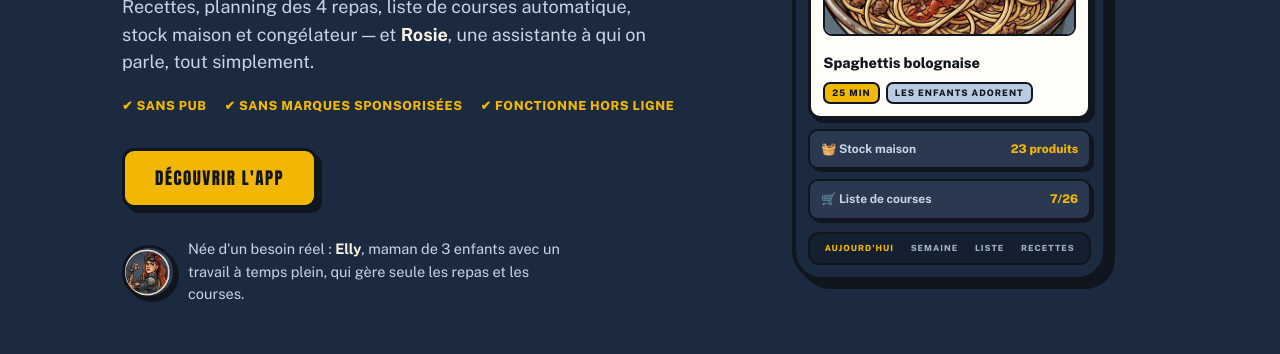
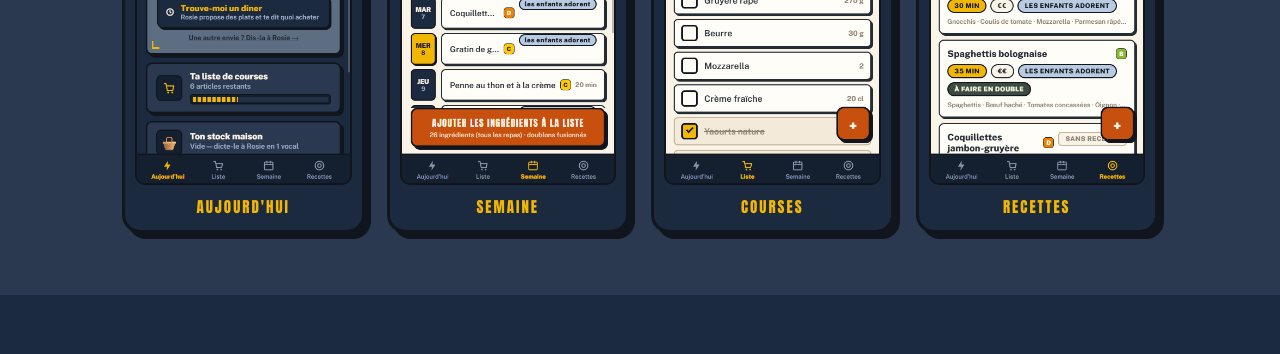
Before and after one commit to nicolasthiebautgeorge-ctrl/elly-fresh-site, a plain HTML site: page index.html in a window 1280 px wide. Shown: the part 982-1336 px from the top of the page. Drawn offline with nearby package versions, Linux system fonts and the light colour scheme.

Commit message:
Add real app screenshots section after hero banner (4 tabs captured from live app)
Co-authored-by: Cursor <cursoragent@cursor.com>

```diff
--- a/index.html
+++ b/index.html
@@ -158,6 +158,35 @@
   }
   @media (max-width: 640px) {
     .hero-banner img { max-height: 300px; object-position: center 25%; }
+  }
+
+  /* ── Captures réelles ─────────────────────────────────── */
+  .screens { padding: 54px 0 62px; }
+  .screens-grid {
+    display: grid;
+    grid-template-columns: repeat(4, 1fr);
+    gap: 22px;
+    margin-top: 34px;
+  }
+  .screen-shot {
+    margin: 0;
+    background: var(--navy);
+    border-radius: 18px;
+    padding: 10px 10px 12px;
+    box-shadow: 6px 6px 0 0 var(--ink);
+  }
+  .screen-shot img {
+    display: block; width: 100%;
+    border: 2px solid var(--ink); border-radius: 10px;
+  }
+  .screen-shot figcaption {
+    margin-top: 10px; text-align: center;
+    font-family: 'Anton', sans-serif; font-size: 15px;
+    letter-spacing: 2px; text-transform: uppercase;
+    color: var(--yellow);
+  }
+  @media (max-width: 860px) {
+    .screens-grid { grid-template-columns: repeat(2, 1fr); gap: 16px; }
   }
 
   /* ── Hero ─────────────────────────────────────────────── */
@@ -519,6 +548,32 @@
 <div class="hero-banner" id="top">
   <img src="assets/hero-banner.webp" alt="Rosie retrousse ses manches dans sa cuisine-atelier — Elly Fresh, on peut le faire !" />
 </div>
+
+<!-- ── CAPTURES RÉELLES DE L'APP ────────────────────────── -->
+<section class="screens dark-panel" id="captures">
+  <div class="wrap">
+    <p class="kicker">L'app, pour de vrai</p>
+    <h2 style="color:var(--cream)">Pas une maquette : de vraies captures</h2>
+    <div class="screens-grid">
+      <figure class="screen-shot hard reveal">
+        <img src="assets/screen-accueil.png" alt="Écran Aujourd'hui : Dis-moi tout, repas du soir, liste et stock" loading="lazy" />
+        <figcaption>Aujourd'hui</figcaption>
+      </figure>
+      <figure class="screen-shot hard reveal">
+        <img src="assets/screen-semaine.png" alt="Écran Semaine : dîners planifiés, équilibre Nutri-Score" loading="lazy" />
+        <figcaption>Semaine</figcaption>
+      </figure>
+      <figure class="screen-shot hard reveal">
+        <img src="assets/screen-liste.png" alt="Écran Liste de courses : articles par rayon avec quantités" loading="lazy" />
+        <figcaption>Courses</figcaption>
+      </figure>
+      <figure class="screen-shot hard reveal">
+        <img src="assets/screen-recettes.png" alt="Écran Recettes : catalogue avec temps, coût et Nutri-Score" loading="lazy" />
+        <figcaption>Recettes</figcaption>
+      </figure>
+    </div>
+  </div>
+</section>
 
 <!-- ── HERO ─────────────────────────────────────────────── -->
 <section class="hero dark">
```
Also changed, not shown: assets/screen-accueil.png (added), assets/screen-liste.png (added), assets/screen-recettes.png (added), assets/screen-semaine.png (added).
